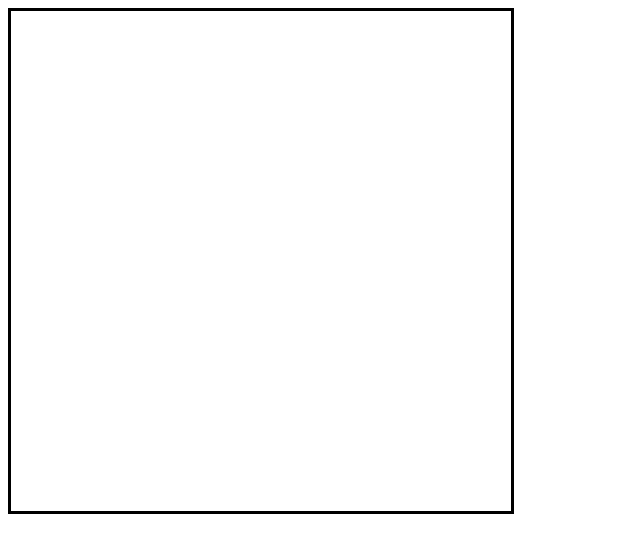
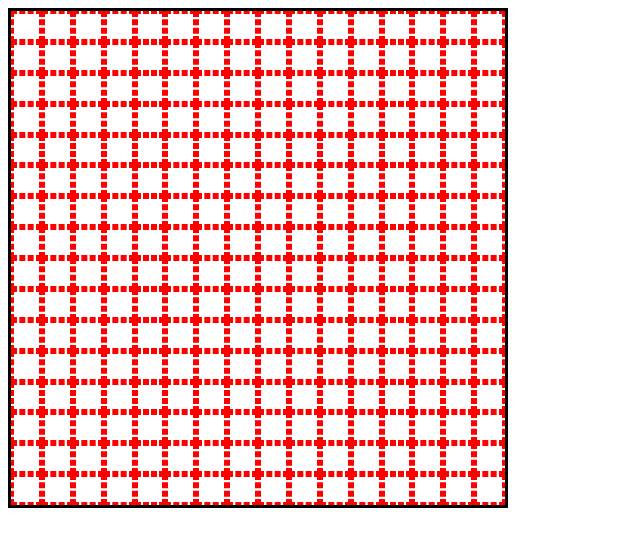
Before and after one commit to igvim/sketch, a plain HTML site: page index.html in a window 1280 px wide. Shown: the whole page, without its empty margins (0-640 px from the left). Drawn offline with Linux system fonts and the light colour scheme.

Commit message:
Added 16x16 grid with borders

```diff
--- a/index.html
+++ b/index.html
@@ -4,7 +4,7 @@
     <meta charset="UTF-8">
     <meta http-equiv="X-UA-Compatible" content="IE=edge">
     <meta name="viewport" content="width=device-width, initial-scale=1.0">
-    <script src="./script.js"></script>
+    <script src="./script.js" defer></script>
     <link rel="stylesheet" href="./styles.css">
     <title>Sketch</title>
 </head>
--- a/script.js
+++ b/script.js
@@ -4,3 +4,11 @@ create elements
 append them
 make elements square?
 */
+
+container = document.querySelector('.container');
+
+for (i = 0; i < 16**2; i++) {
+    gridItem = document.createElement('div');
+    gridItem.classList.add('item');
+    container.appendChild(gridItem);
+}
--- a/styles.css
+++ b/styles.css
@@ -1,5 +1,19 @@
 .container {
     width: 500px;
-    aspect-ratio: 1;
-    border: solid black;;
+    height: 500px;
+    border: solid black;
+    box-sizing: border-box;
+    display: flex;
+    flex-wrap: wrap;
 }
+
+.item {
+    width: 6.25%;
+    height: 6.25%;
+    border: dashed red;
+    box-sizing: border-box;
+}
+
+/*
+height
+*/
```
